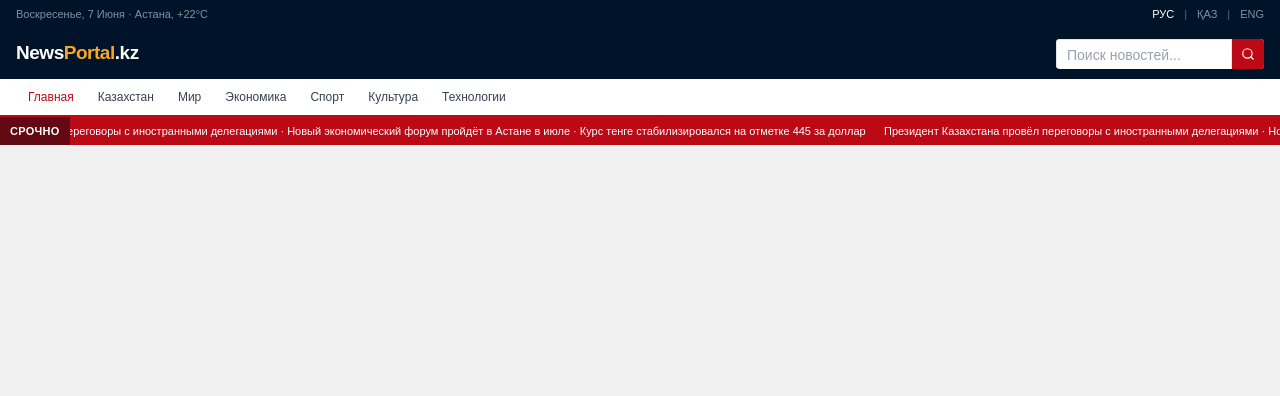
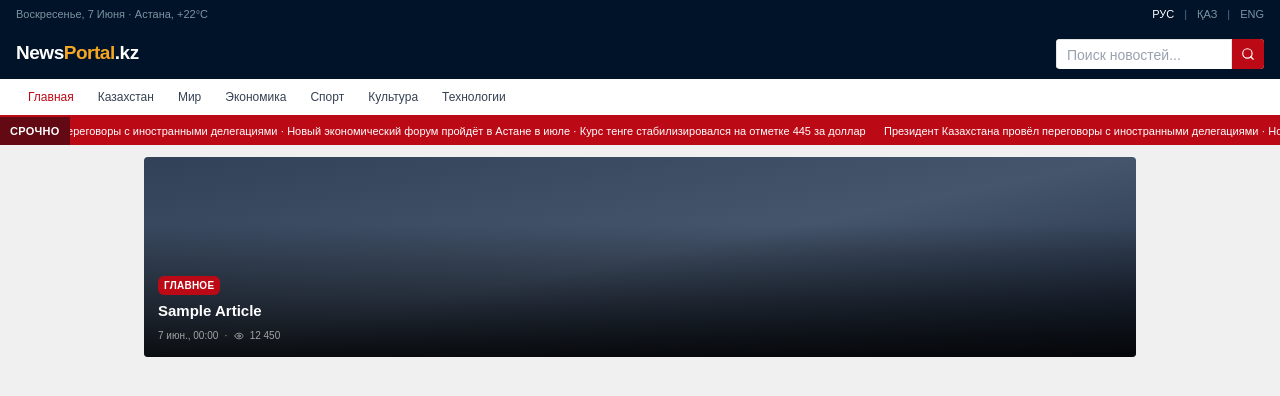
Before and after one commit to raz-banned/news-portal, a React (Vite) app: page / in a window 1280 px wide. Shown: the top 396 px of the page. Built offline with nearby package versions, Linux system fonts and the light colour scheme.

Commit message:
feat(articles): add HeroArticle showing title, date and soon to be categories, views

```diff
--- /dev/null
+++ b/src/components/portal/HeroArticle.tsx
@@ -0,0 +1,38 @@
+import { Eye } from "lucide-react"
+import type { Article } from "@/features/articles/types"
+import { formatDateTime } from "@/lib/utils"
+
+interface HeroArticleProps {
+  article: Article
+}
+
+// Плейсхолдер градиента. Заменить на <img> когда появится поле image_url в API.
+const IMAGE_PLACEHOLDER =
+  "bg-gradient-to-br from-slate-700 via-slate-600 to-slate-800"
+
+export function HeroArticle({ article }: HeroArticleProps) {
+  return (
+    <div className="group relative cursor-pointer overflow-hidden rounded">
+      <div className={`h-50 w-full ${IMAGE_PLACEHOLDER}`} />
+
+      <div className="absolute inset-x-0 bottom-0 bg-linear-to-t from-black/85 to-transparent px-3.5 pt-12 pb-3.5">
+        {/* category — поля нет в API, пока статично */}
+        <span className="mb-1.5 inline-block rounded-sm bg-portal-red px-1.5 py-0.5 text-[10px] font-semibold tracking-wide text-white uppercase">
+          Главное
+        </span>
+
+        <h2 className="text-[15px] leading-snug font-semibold text-white transition-opacity group-hover:opacity-90">
+          {article.title}
+        </h2>
+
+        <p className="mt-1.5 flex items-center gap-1.5 text-[10px] text-white/60">
+          <span>{formatDateTime(article.created_at)}</span>
+          <span>·</span>
+          <Eye className="size-2.5" aria-hidden="true" />
+          {/* views — поля нет в API, убрать когда появится */}
+          <span>12 450</span>
+        </p>
+      </div>
+    </div>
+  )
+}
--- a/src/pages/HomePage.tsx
+++ b/src/pages/HomePage.tsx
@@ -1,3 +1,16 @@
+import { HeroArticle } from "@/components/portal/HeroArticle"
+import { useArticles } from "@/features/articles/hooks/useArticles"
+
 export function HomePage() {
-  return <div />
+  return (
+    <HeroArticle
+      article={{
+        id: 1,
+        title: "Sample Article",
+        content: "Sample content",
+        created_at: new Date().toDateString(),
+        author_id: 1,
+      }}
+    />
+  )
 }
```
